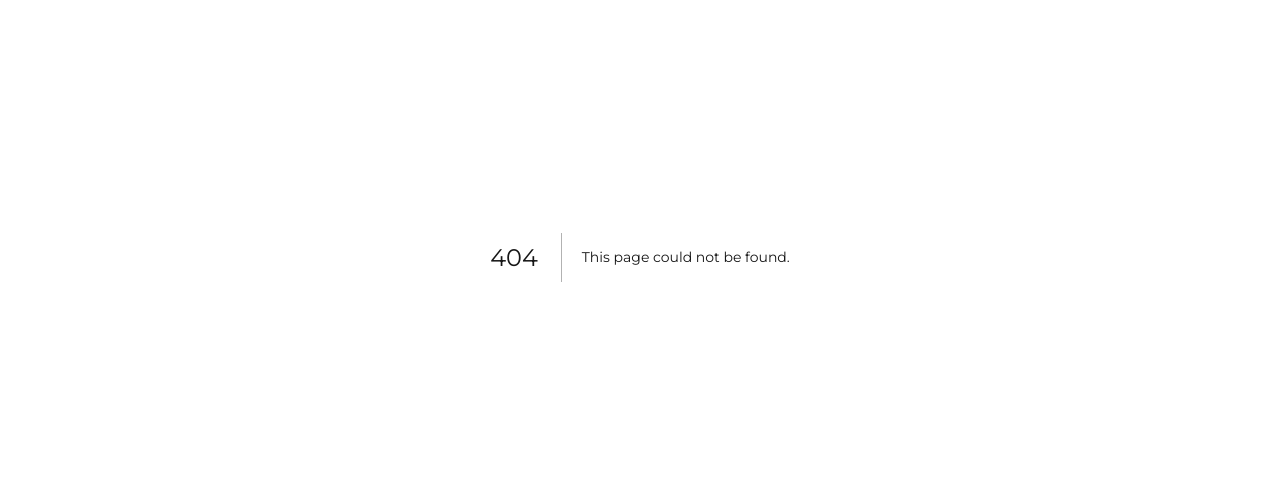
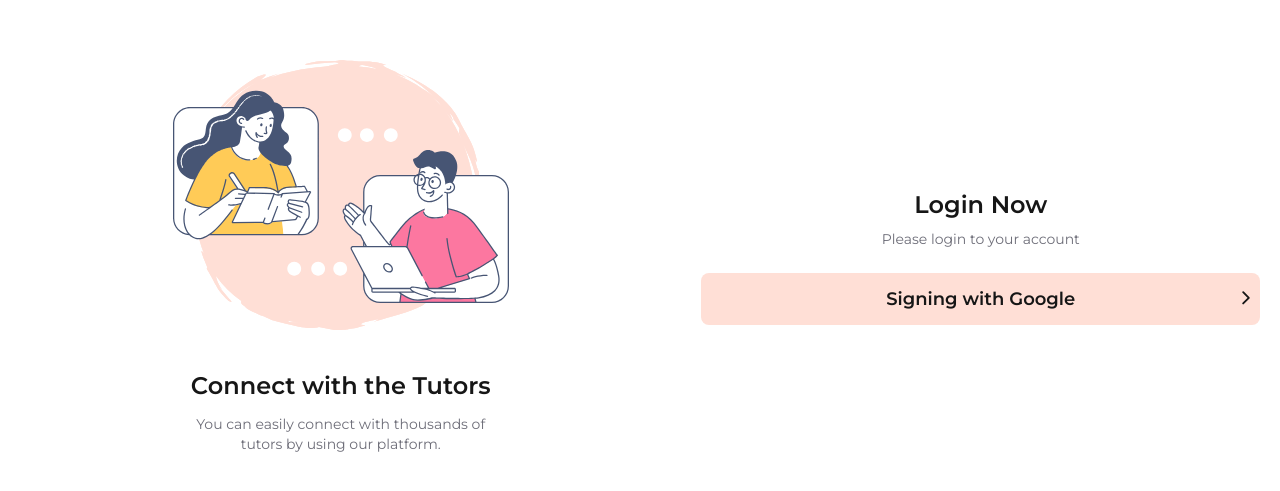
Before and after one commit to fullstack-guy/webminal, a Next.js app: page /login in a window 1280 px wide. Before the commit this address had no page. Shown: the part 143-634 px from the top of the page. Built offline with nearby package versions, Linux system fonts and the light colour scheme.

Commit message:
login page proccess

```diff
--- /dev/null
+++ b/components/Header/Header.js
@@ -0,0 +1,7 @@
+import React from 'react';
+
+const Header = () => {
+  return <div>Header</div>;
+};
+
+export default Header;
--- a/pages/index.js
+++ b/pages/index.js
@@ -1,26 +1,32 @@
 import Head from 'next/head';
-import Image from 'next/image';
+
+import Layout from './shared/Layout';
+
+const isAuth = true;
 
 export default function Home() {
   return (
-    <div>
-      <div>Headers</div>
-      <h2>H1 Example</h2>
-      <h3>H1 Example</h3>
-      <h4>H1 Example</h4>
-      <h5>H1 Example</h5>
-      <h6>H1 Example</h6>
-      <div>Colors:</div>
-      <div className='text-accent-1'>Accent 1</div>
-      <div className='text-tertiary'>Accent 1</div>
-      <div className='text-shades-100'>shade 100</div>
-      <div className='text-shades-200'>shade 200</div>
-      <div className='text-shades-300'>shade 300</div>
-      <div className='text-shades-400'>shade 400</div>
-      <div className='text-shades-500'>shade 500</div>
-      <div className='text-shades-600'>shade 600</div>
-
-      <div className='text-blue-500'>test</div>
-    </div>
+    <>
+      <Head>
+        <title>My page title</title>
+        <meta name='viewport' content='initial-scale=1.0, width=device-width' />
+      </Head>
+      <Layout>Hello world</Layout>
+    </>
   );
 }
+
+export const getServerSideProps = async ({ req, res }) => {
+  if (!isAuth) {
+    return {
+      redirect: {
+        destination: '/login',
+        permanent: false,
+      },
+    };
+  }
+
+  return {
+    props: {},
+  };
+};
--- /dev/null
+++ b/pages/login/index.js
@@ -0,0 +1,55 @@
+import React from 'react';
+import Image from 'next/image';
+import Head from 'next/head';
+const login = () => {
+  return (
+    <>
+      <Head>
+        <title>My page title</title>
+        <meta name='viewport' content='initial-scale=1.0, width=device-width' />
+        <meta
+          name='description'
+          content='Free GNU/Linux Online Terminal and Programming platform '
+        />
+      </Head>
+      <main className='default-container'>
+        <div className='flex h-full'>
+          <div className='flex-grow  flex flex-col items-center justify-center pr-5'>
+            <Image
+              src='/images/login.svg'
+              width='336'
+              height='270'
+              alt='login image'
+            />
+            <h1 className='mt-10'>Connect with the Tutors</h1>
+            <p className='paragraph-3 max-w-xs text-center mt-3'>
+              You can easily connect with thousands of tutors by using our
+              platform.
+            </p>
+          </div>
+          <div className='flex flex-grow flex-col justify-center items-center pr-5'>
+            <div className='text-center mb-6'>
+              <h1 className='mb-2'>Login Now</h1>
+              <p className='paragraph-3'>Please login to your account</p>
+            </div>
+            <div className='rounded-lg  text-center  bg-primary w-full p-3 relative  hover:bg-primary-dark cursor-pointer  transition-all '>
+              <button>
+                <h3 className='hover:text-white'>Signing with Google</h3>
+              </button>
+              <div className='absolute  right-1.5 top-4 mt-.5 '>
+                <Image
+                  src='/images/icons/Go-forward.svg'
+                  width='16px'
+                  height='16px'
+                  alt='signing with google button'
+                />
+              </div>
+            </div>
+          </div>
+        </div>
+      </main>
+    </>
+  );
+};
+
+export default login;
--- a/pages/shared/Layout.js
+++ b/pages/shared/Layout.js
@@ -1,7 +1,13 @@
 import React from 'react';
+import Header from '../../components/Header/Header';
 
-const Layout = () => {
-  return <div>Layout</div>;
+const Layout = ({ children }) => {
+  return (
+    <>
+      <Header />
+      {children}
+    </>
+  );
 };
 
 export default Layout;
--- a/styles/globals.css
+++ b/styles/globals.css
@@ -55,6 +55,29 @@ body {
   h6 {
     @apply text-xs;
   }
+
+  p {
+    color: #6d6d78;
+  }
+
+  /* paragraph font size */
+  .paragraph-1 {
+    @apply text-xl;
+  }
+  .paragraph-2 {
+    @apply text-lg;
+  }
+  .paragraph-3 {
+    @apply text-sm;
+  }
+  .paragraph-4 {
+    @apply text-xs;
+  }
+
+  /* default screen view */
+  .default-container {
+    @apply max-w-screen-xl mx-auto h-screen;
+  }
 }
 
 /**** END TAILWIND CLASSES ****/
--- a/tailwind.config.js
+++ b/tailwind.config.js
@@ -10,6 +10,7 @@ module.exports = {
     extend: {
       colors: {
         primary: '#FFDFD6',
+        'primary-dark': '#D0ADA3',
         secondary: '#52C3FF',
         tertiary: '#FFCB57',
         'accent-1': '#FC77A0',
```
Also changed, not shown: public/images/icons/Go-forward.svg (added), public/images/login.svg (added).
